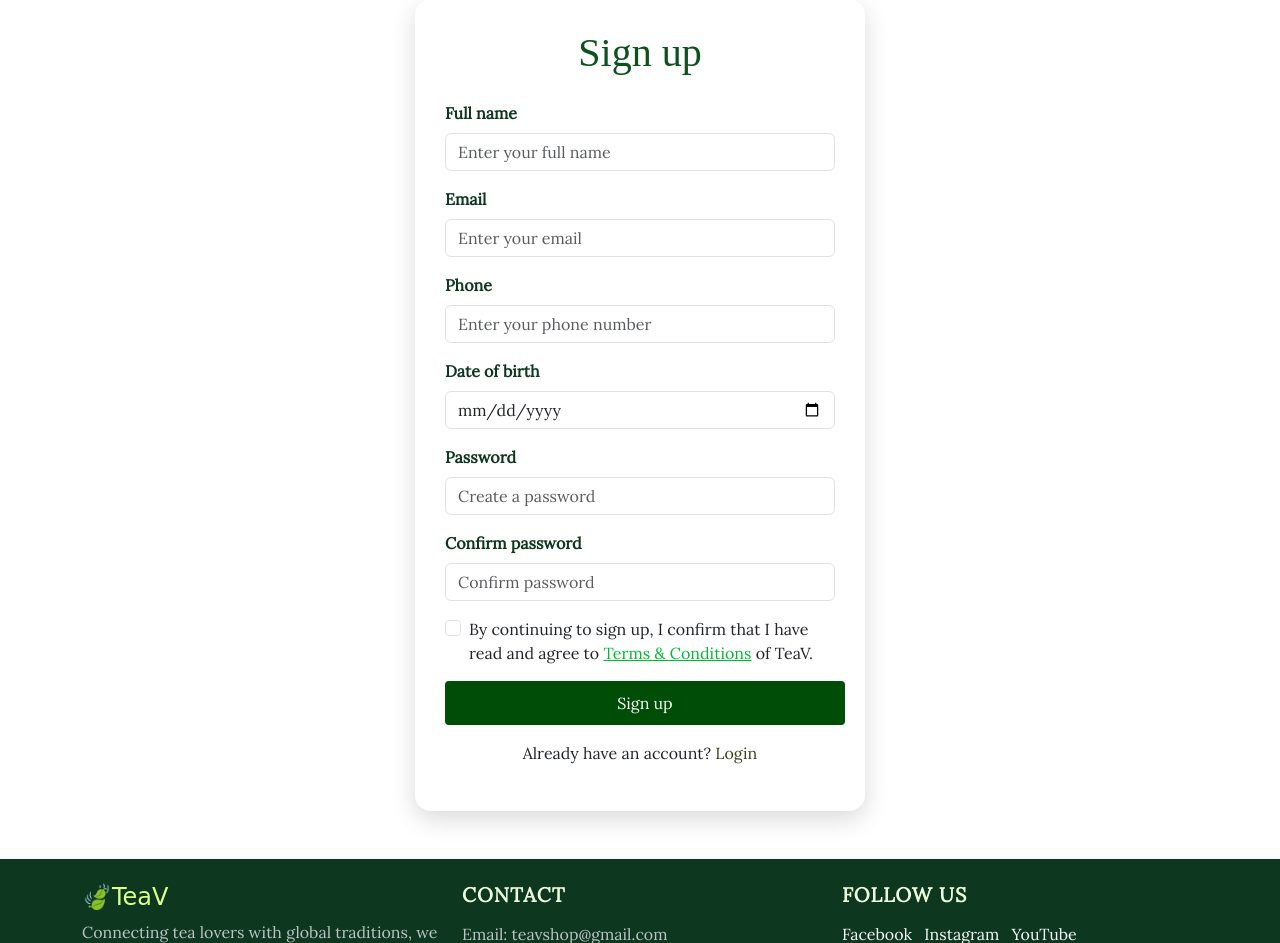
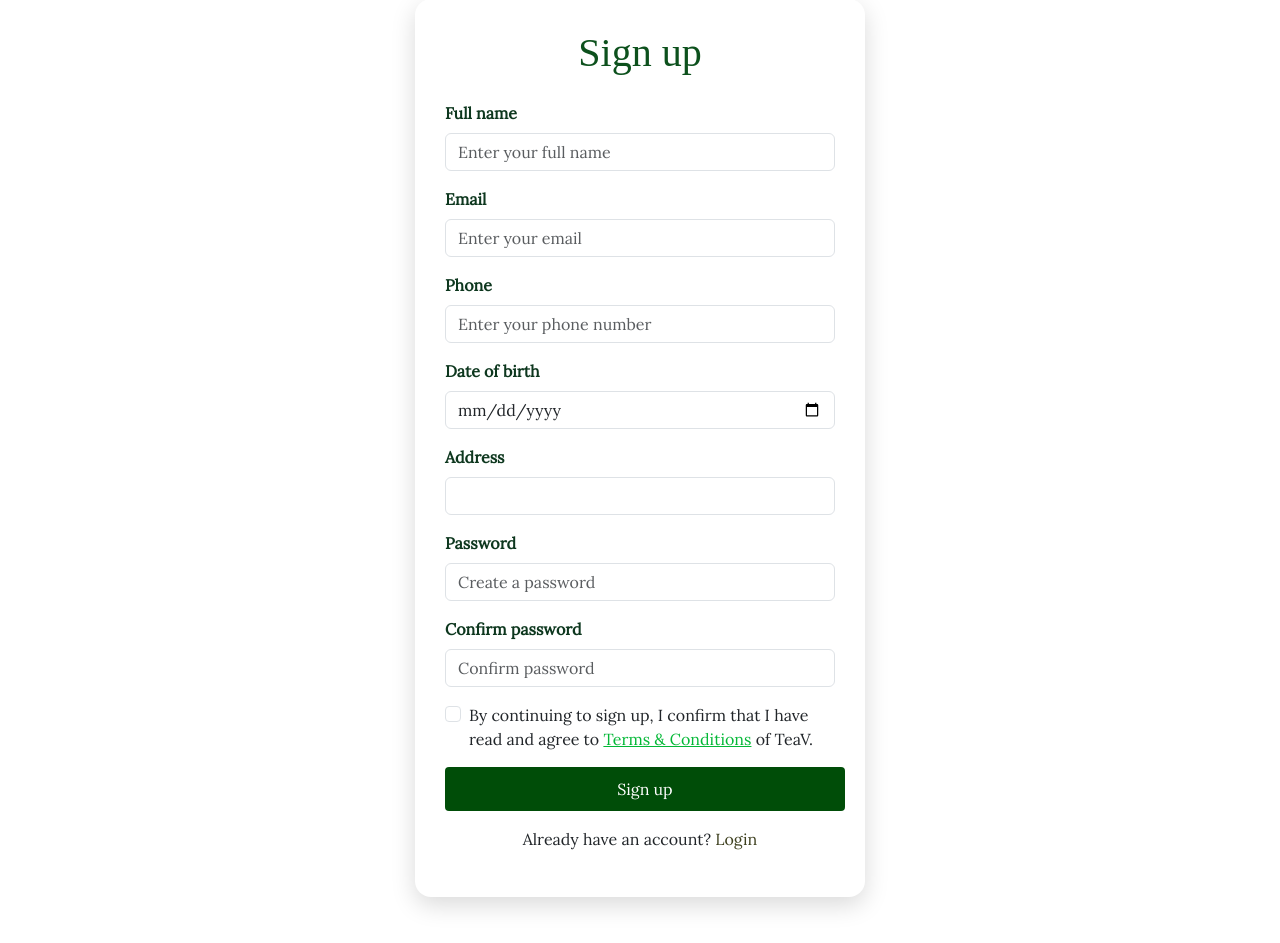
Before and after one commit to huynhthu214/TeaV, a PHP site: page /signup.php in a window 1280 px wide. Shown: the part 119-1062 px from the top of the page. Run offline with PHP 8.4, Linux system fonts and the light colour scheme; some libraries are stand-ins or nearby versions; some web fonts are replaced.

Commit message:
them input address va rang buoc

```diff
--- a/Template_Report/demo/detail-product.php
+++ b/Template_Report/demo/detail-product.php
@@ -18,6 +18,7 @@ if (!isset($_SESSION['email'])) {
     header("Location: login.php?msg=login_required");
     exit();
 }
+
 if ($_SERVER['REQUEST_METHOD'] === 'POST' && isset($_POST['add_to_cart'])) {
     $product_id = $_POST['product_id'];
     $product_name = $_POST['product_name'];
--- a/Template_Report/demo/index.php
+++ b/Template_Report/demo/index.php
@@ -35,8 +35,7 @@ $about_query = "SELECT
             about.DateUpload AS date_about
         FROM about
         WHERE about.IsShow = 'Yes'
-        ORDER BY DateUpload DESC
-        LIMIT 1";
+        ORDER BY DateUpload DESC";
 
 $blog_query = "SELECT
             blog.BlogId,
--- a/Template_Report/demo/signup.php
+++ b/Template_Report/demo/signup.php
@@ -20,7 +20,7 @@ function generateRandomString($length = 10) {
   return $randomString;
 }
 
-function signup($full_name, $email, $phone, $pass, $dob) {
+function signup($full_name, $email, $phone, $pass, $dob, $address) {
   global $conn;
 
   $sql = "SELECT COUNT(*) FROM Account WHERE Email = ?";
@@ -37,10 +37,10 @@ function signup($full_name, $email, $phone, $pass, $dob) {
   $hashed_pass = password_hash($pass, PASSWORD_DEFAULT);
 
   $insert_sql = "INSERT INTO account
-            (FullName, Email, PhoneNumber, Password, DateOfBirth, CreatedDate, Type, IsActive)
-            VALUES (?, ?, ?, ?, NOW(), 'Customer', 'Yes')";
+            (FullName, Email, PhoneNumber, Password, DateOfBirth, Address, CreatedDate, Type, IsActive)
+            VALUES (?, ?, ?, ?, ?, ?, NOW(), 'Customer', 'Yes')";
         $stmt = $conn->prepare($insert_sql);
-        $stmt->bind_param('sssss', $full_name, $email, $phone, $hashed_pass, $dob);
+        $stmt->bind_param('ssssss', $full_name, $email, $phone, $hashed_pass, $dob, $address);
 
         if ($stmt->execute()) {
             $stmt->close();
@@ -59,13 +59,15 @@ function signup($full_name, $email, $phone, $pass, $dob) {
     $dob = '';
     $pass = '';
     $pass_confirm = '';
+    $address = '';
 
-    if (isset($_POST['full']) && isset($_POST['email']) && isset($_POST['phone']) && isset($_POST['dob']) && isset($_POST['pass']) && isset($_POST['pass-confirm']))
+    if (isset($_POST['full']) && isset($_POST['email']) && isset($_POST['phone']) && isset($_POST['dob']) && isset($_POST['address']) && isset($_POST['pass']) && isset($_POST['pass-confirm']))
     {
         $full_name = $_POST['full'];
         $email = $_POST['email'];
         $phone = $_POST['phone'];
         $dob = $_POST['dob'];
+        $address = $_POST['address'];
         $pass = $_POST['pass'];
         $pass_confirm = $_POST['pass-confirm'];
 
@@ -86,8 +88,11 @@ function signup($full_name, $email, $phone, $pass, $dob) {
         }
         else if (empty($pass)) {
             $error = 'Please enter your password';
-        }
-        else if (!preg_match('/^(?=.*[a-z])(?=.*[A-Z])(?=.*\d)(?=.*[\W_]).{8,}$/', $pass)) {
+        }else if (empty($address)){
+            $error = 'Please enter your address';
+        }else if (strlen($address) > 300) {
+              $error = 'Address must not exceed 300 characters';
+        }else if (!preg_match('/^(?=.*[a-z])(?=.*[A-Z])(?=.*\d)(?=.*[\W_]).{8,}$/', $pass)) {
           $error = 'Password must be at least 8 characters and include lowercase, uppercase, number, and special character';
         }
         else if ($pass != $pass_confirm) {
@@ -97,7 +102,7 @@ function signup($full_name, $email, $phone, $pass, $dob) {
           $error = 'You must agree to the Terms & Conditions';
         }
         else {
-            $result = signup($full_name, $email, $phone, $pass, $dob);
+            $result = signup($full_name, $email, $phone, $pass, $dob, $address);
             if(gettype($result) === 'boolean'){
                 header('Location: login.php');
             }else{
@@ -133,6 +138,11 @@ function signup($full_name, $email, $phone, $pass, $dob) {
       </div>
 
       <div class="mb-3">
+        <label for="address" class="form-label">Address</label>
+        <input type="text" class="form-control" id="address" name="address" maxlength="300" value="<?php echo htmlspecialchars($address); ?>"/>
+      </div>
+
+      <div class="mb-3">
         <label for="new-password" class="form-label">Password</label>
         <input type="password" class="form-control" id="new-password" name="pass" placeholder="Create a password" />
       </div>
```
